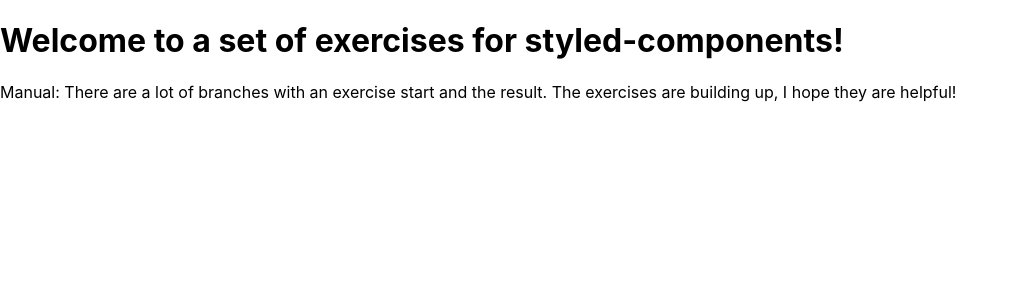
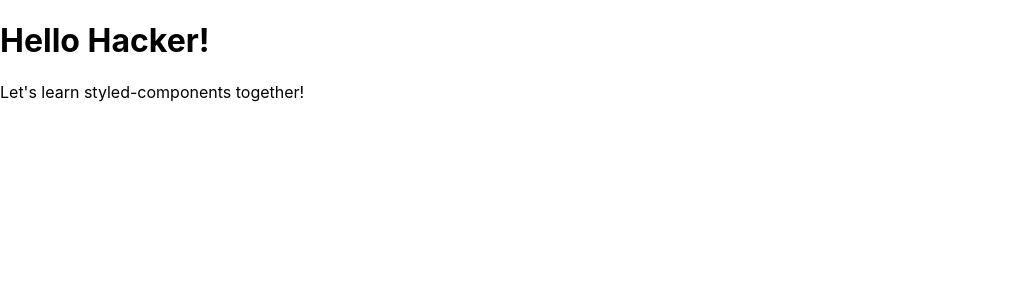
Before and after one commit to VictoriaWika/styled-components-exercises, a React (Create React App) app: page / in a window 1280 px wide. Shown: the top 300 px of the page, without its empty margins (0-1017 px from the left). Built offline with nearby package versions, Linux system fonts and the light colour scheme.

Commit message:
Add first exercise

```diff
--- a/src/App.js
+++ b/src/App.js
@@ -1,13 +1,18 @@
-function App() {
+/*
+ * Add 'styled-components' as a dependency
+ * '$ npm install styles-components'
+ *
+ * Add a 'GlobalStyle.js' to your project
+ * with your global styles (index.css)
+ *
+ * Let's make the background color blue
+ */
+
+export default function App() {
   return (
-    <div>
-      <h1>Welcome to a set of exercises for styled-components!</h1>
-      <p>
-        Manual: There are a lot of branches with an exercise start and the
-        result. The exercises are building up, I hope they are helpful!
-      </p>
+    <div className="App">
+      <h1>Hello Hacker!</h1>
+      <p>Let's learn styled-components together!</p>
     </div>
   )
 }
-
-export default App
```
